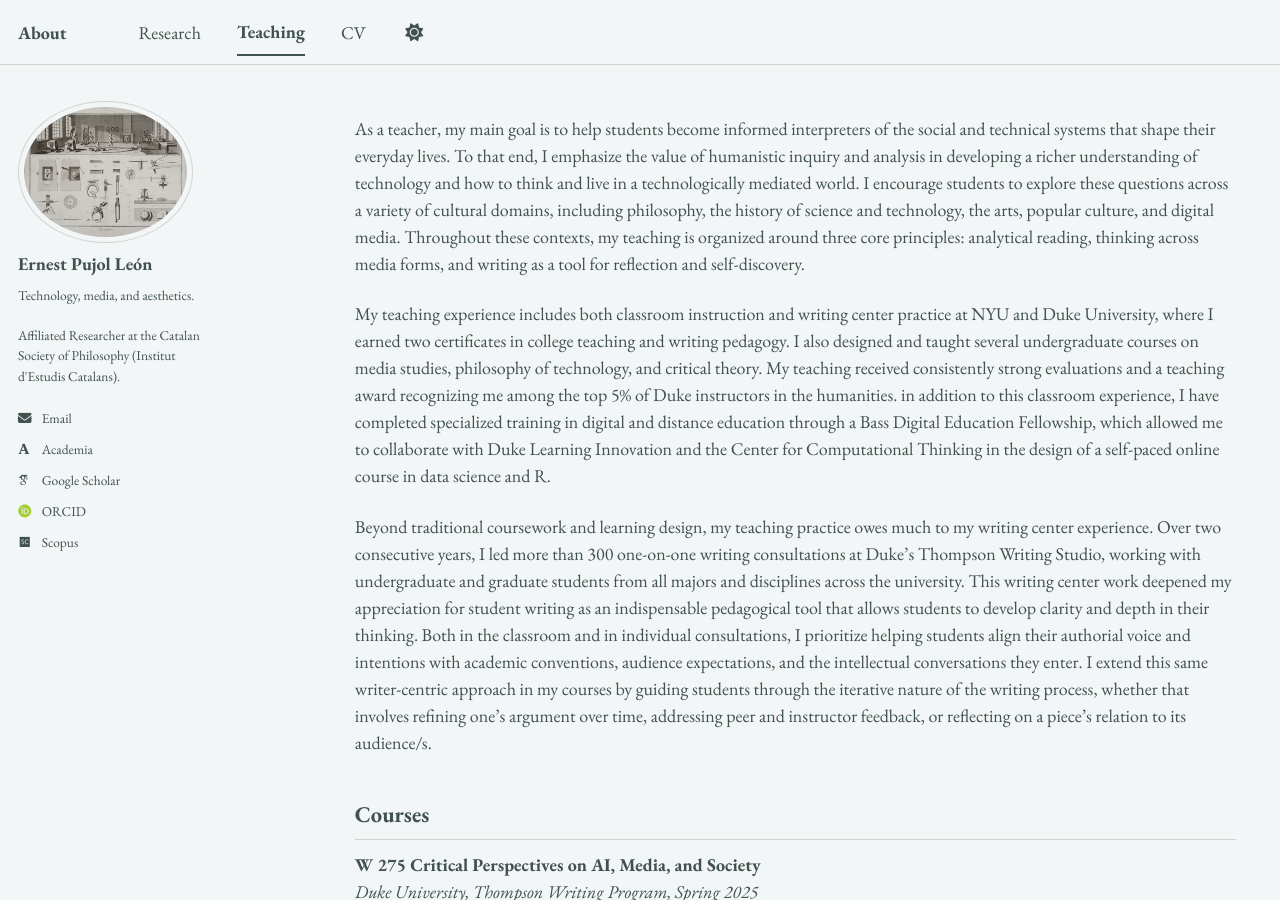
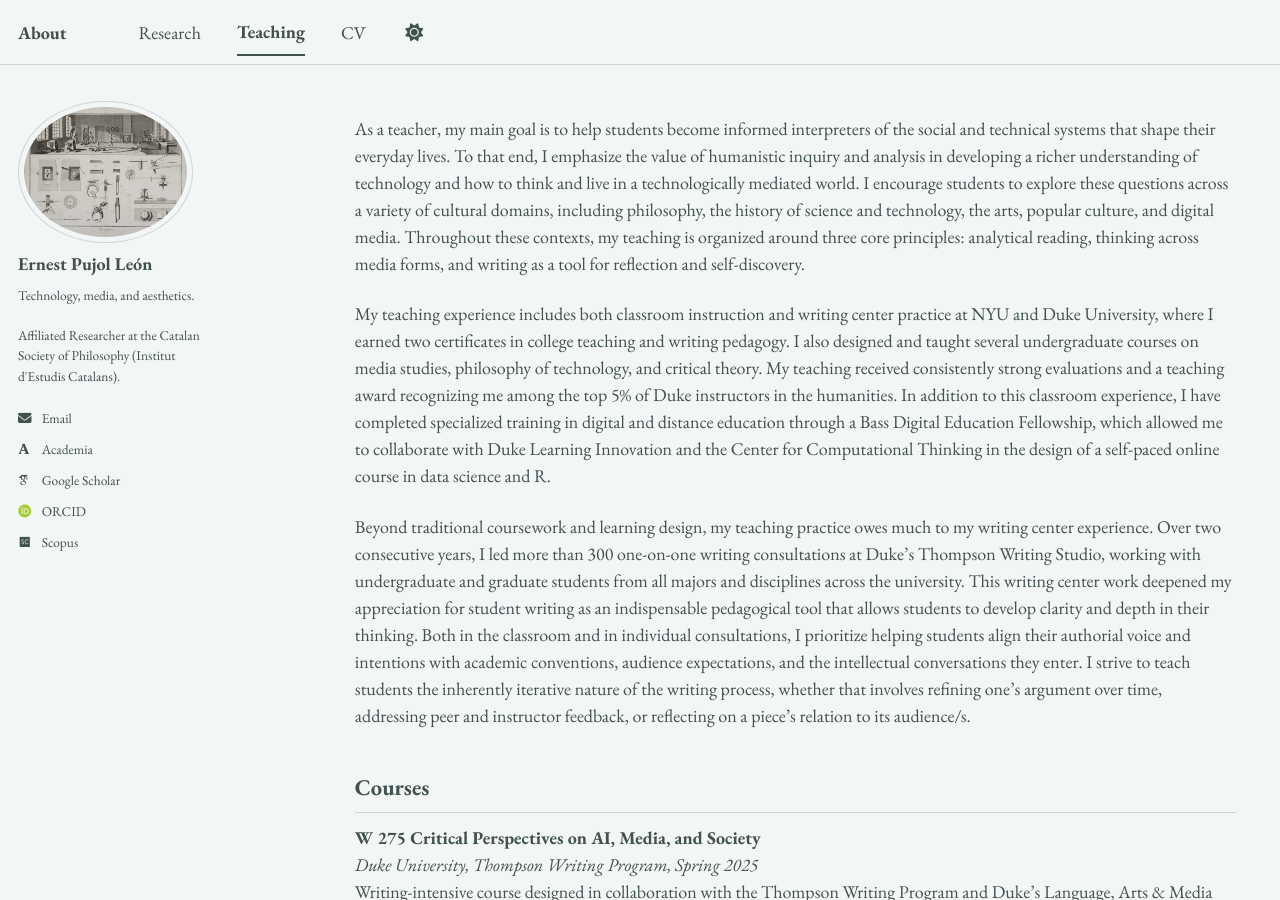
Before and after one commit to epujol90/epujol90.github.io, a Jekyll site: the page built from _pages/teaching.md, in a window 1280 px wide and 900 px high. Built offline with Jekyll 4.4.1, drawn with Linux system fonts in a browser that asks for light colours; some web fonts are replaced; a script bundle is joined from its source files by our own code; library files that are not in the unit come from our copies.

Commit message:
Update teaching.md

```diff
--- a/_pages/teaching.md
+++ b/_pages/teaching.md
@@ -7,9 +7,9 @@ author_profile: true
 
 As a teacher, my main goal is to help students become informed interpreters of the social and technical systems that shape their everyday lives. To that end, I emphasize the value of humanistic inquiry and analysis in developing a richer understanding of technology and how to think and live in a technologically mediated world. I encourage students to explore these questions across a variety of cultural domains, including philosophy, the history of science and technology, the arts, popular culture, and digital media. Throughout these contexts, my teaching is organized around three core principles: analytical reading, thinking across media forms, and writing as a tool for reflection and self-discovery.
 
-My teaching experience includes both classroom instruction and writing center practice at NYU and Duke University, where I earned two certificates in college teaching and writing pedagogy. I also designed and taught several undergraduate courses on media studies, philosophy of technology, and critical theory. My teaching received consistently strong evaluations and a teaching award recognizing me among the top 5% of Duke instructors in the humanities. in addition to this classroom experience, I have completed specialized training in digital and distance education through a Bass Digital Education Fellowship, which allowed me to collaborate with Duke Learning Innovation and the Center for Computational Thinking in the design of a self-paced online course in data science and R.
+My teaching experience includes both classroom instruction and writing center practice at NYU and Duke University, where I earned two certificates in college teaching and writing pedagogy. I also designed and taught several undergraduate courses on media studies, philosophy of technology, and critical theory. My teaching received consistently strong evaluations and a teaching award recognizing me among the top 5% of Duke instructors in the humanities. In addition to this classroom experience, I have completed specialized training in digital and distance education through a Bass Digital Education Fellowship, which allowed me to collaborate with Duke Learning Innovation and the Center for Computational Thinking in the design of a self-paced online course in data science and R.
 
-Beyond traditional coursework and learning design, my teaching practice owes much to my writing center experience. Over two consecutive years, I led more than 300 one-on-one writing consultations at Duke's Thompson Writing Studio, working with undergraduate and graduate students from all majors and disciplines across the university. This writing center work deepened my appreciation for student writing as an indispensable pedagogical tool that allows students to develop clarity and depth in their thinking. Both in the classroom and in individual consultations, I prioritize helping students align their authorial voice and intentions with academic conventions, audience expectations, and the intellectual conversations they enter. I extend this same writer-centric approach in my courses by guiding students through the iterative nature of the writing process, whether that involves refining one's argument over time, addressing peer and instructor feedback, or reflecting on a piece’s relation to its audience/s.
+Beyond traditional coursework and learning design, my teaching practice owes much to my writing center experience. Over two consecutive years, I led more than 300 one-on-one writing consultations at Duke's Thompson Writing Studio, working with undergraduate and graduate students from all majors and disciplines across the university. This writing center work deepened my appreciation for student writing as an indispensable pedagogical tool that allows students to develop clarity and depth in their thinking. Both in the classroom and in individual consultations, I prioritize helping students align their authorial voice and intentions with academic conventions, audience expectations, and the intellectual conversations they enter. I strive to teach students the inherently iterative nature of the writing process, whether that involves refining one's argument over time, addressing peer and instructor feedback, or reflecting on a piece’s relation to its audience/s.
 
 
 ## Courses
```
